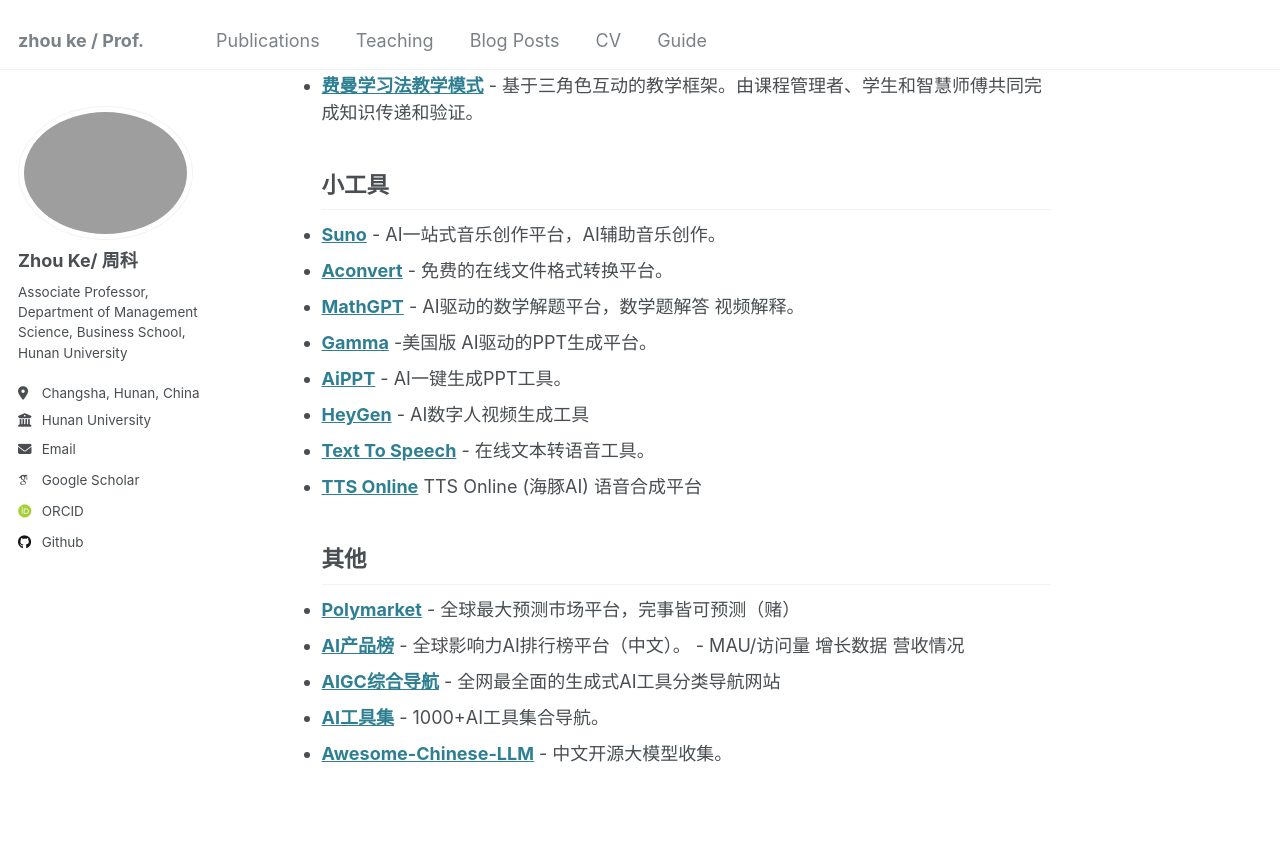
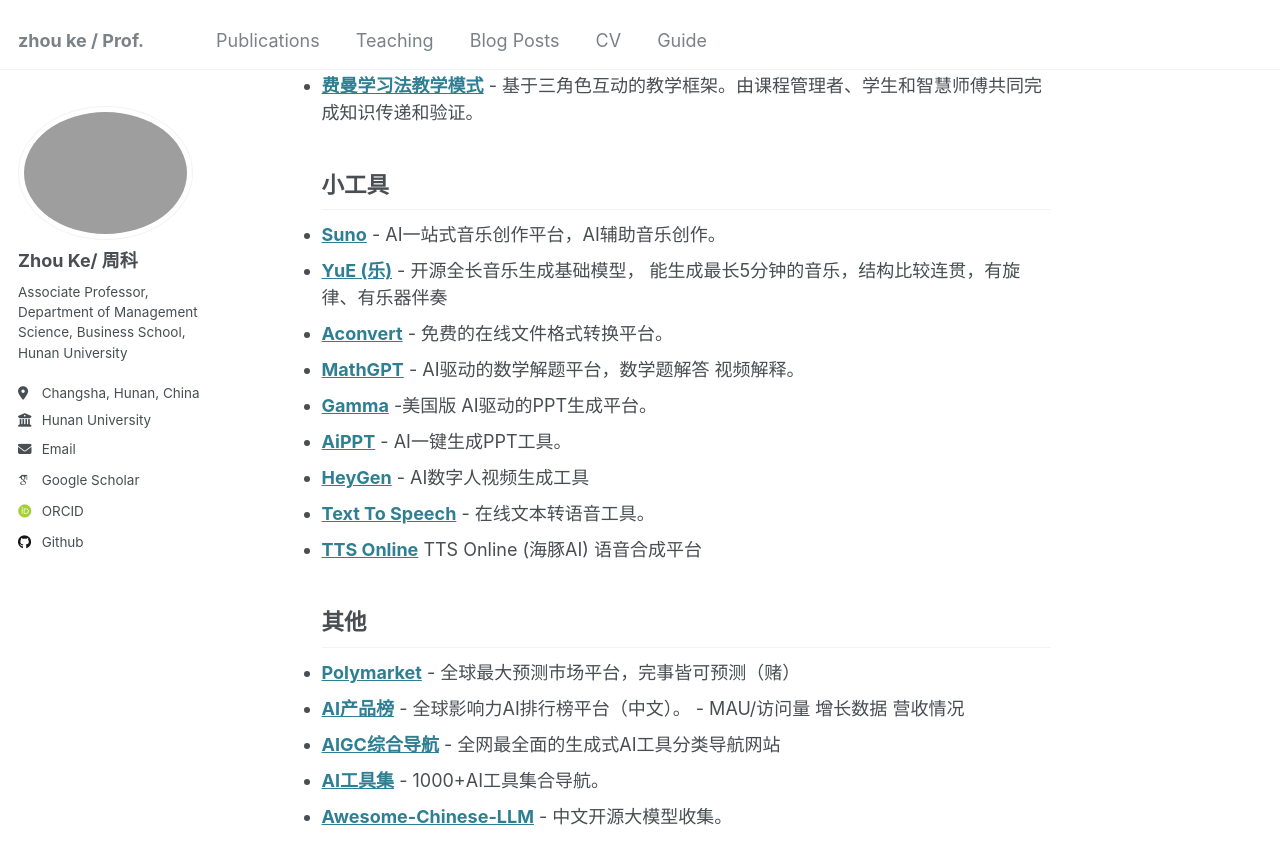
Before and after one commit to hustzhke/hustzhke.github.io, a Jekyll site: the page built from _pages/about.md, in a window 1280 px wide and 900 px high, scrolled down 2873 px. Shown: the top 864 px of the window. Built offline with Jekyll 4.4.1, drawn with Linux system fonts in a browser that asks for light colours; some web fonts are replaced.

Commit message:
Update about.md

```diff
--- a/_pages/about.md
+++ b/_pages/about.md
@@ -68,6 +68,7 @@
 * **[费曼学习法教学模式](https://www.hhsblog.me/posts/feynman-method-prompt/)** - 基于三角色互动的教学框架。由课程管理者、学生和智慧师傅共同完成知识传递和验证。
 ## 小工具
 * **[Suno](https://suno.com)** - AI一站式音乐创作平台，AI辅助音乐创作。
+* **[YuE (乐)](https://github.com/multimodal-art-projection/YuE)** - 开源全长音乐生成基础模型， 能生成最长5分钟的音乐，结构比较连贯，有旋律、有乐器伴奏
 * **[Aconvert](https://www.aconvert.com/)** - 免费的在线文件格式转换平台。
 * **[MathGPT](https://math-gpt.org/)** - AI驱动的数学解题平台，数学题解答 视频解释。
 * **[Gamma](https://gamma.app/)** -美国版 AI驱动的PPT生成平台。
```
